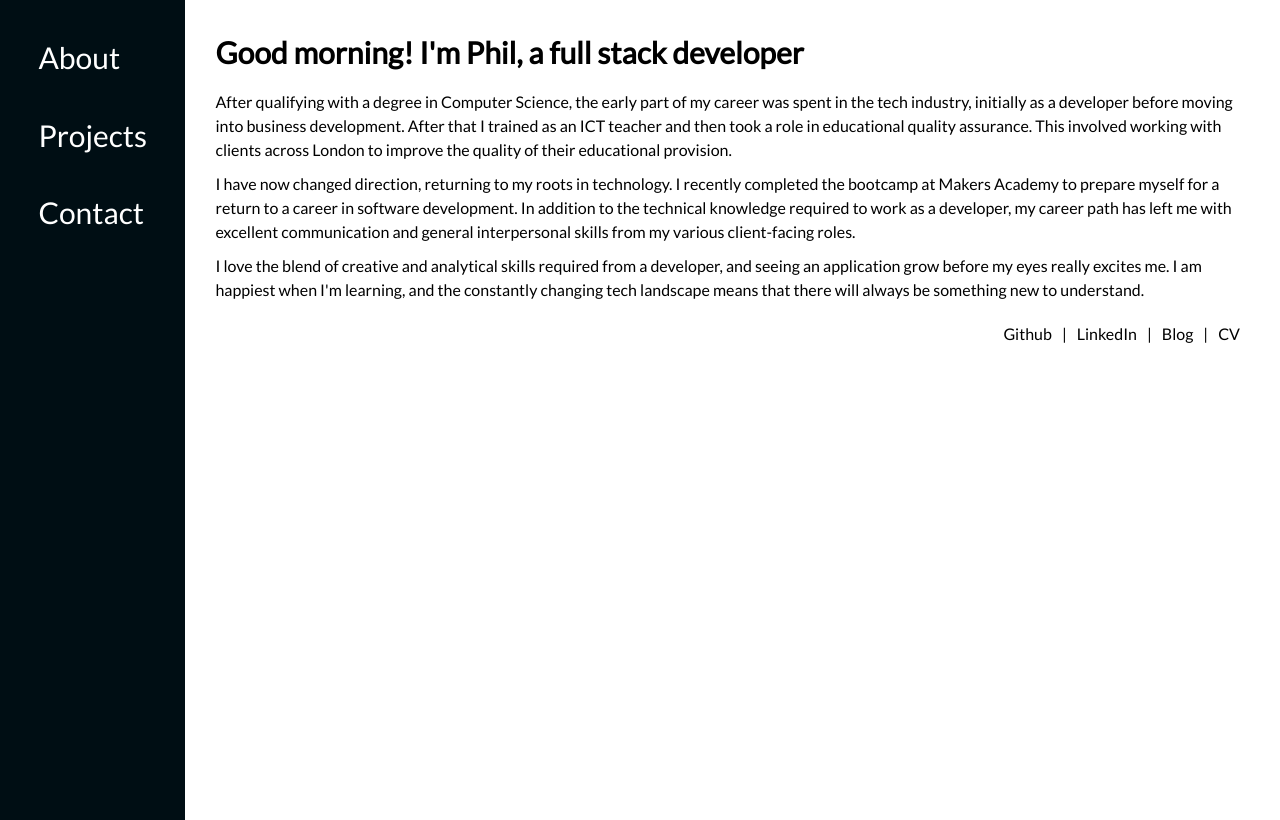
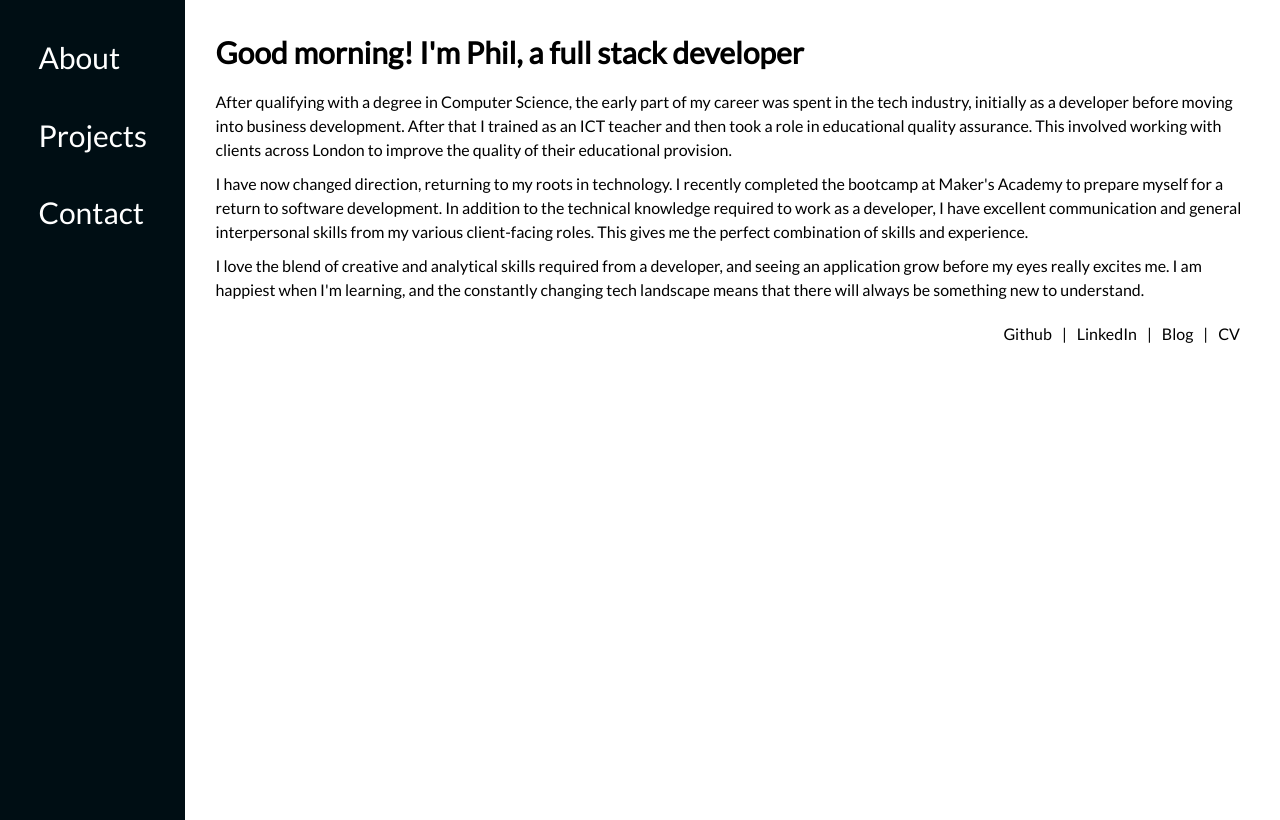
Before and after one commit to PhilipVigus/dev-portfolio, a React (Create React App) app: page /about in a window 1280 px wide. Built offline with nearby package versions, Linux system fonts and the light colour scheme.

Commit message:
Add transitions to about me links

```diff
--- a/src/components/aboutMe.css
+++ b/src/components/aboutMe.css
@@ -29,4 +29,25 @@
 .about-me__link {
   font-size: 1.6rem;
   margin: 0 10px;
+  position: relative;
 }
+
+@media (hover: hover) {
+  .about-me__link:before {
+    content: "";
+    position: absolute;
+    width: 100%;
+    height: 1px;
+    bottom: 1px;
+    left: 0;
+    background-color: var(--darkest-shade);
+    transform: scaleX(0);
+    transition: all 0.2s ease-in-out;
+    visibility: hidden;
+  }
+
+  .about-me__link:hover:before {
+    visibility: visible;
+    transform: scaleX(1);
+  }
+}
--- a/src/components/aboutMe.jsx
+++ b/src/components/aboutMe.jsx
@@ -32,11 +32,12 @@ function AboutMe() {
           </p>
           <p>
             I have now changed direction, returning to my roots in technology. I
-            recently completed the bootcamp at Makers Academy to prepare myself
-            for a return to a career in software development. In addition to the
-            technical knowledge required to work as a developer, my career path
-            has left me with excellent communication and general interpersonal
-            skills from my various client-facing roles.
+            recently completed the bootcamp at Maker's Academy to prepare myself
+            for a return to software development. In addition to the technical
+            knowledge required to work as a developer, I have excellent
+            communication and general interpersonal skills from my various
+            client-facing roles. This gives me the perfect combination of skills
+            and experience.
           </p>
           <p>
             I love the blend of creative and analytical skills required from a
```
